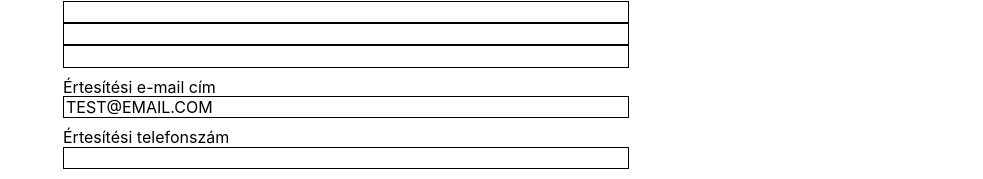
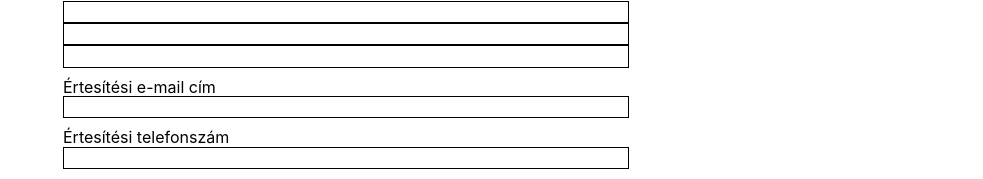
Before and after one commit to rollethu/noe, a React (Create React App) app in the folder code/frontend/: page /szemelyes-adatok in a window 1280 px wide. Shown: the part 298-477 px from the top of the page, without its empty margins (297-1280 px from the left). Built offline with nearby package versions, Linux system fonts and the light colour scheme.

Commit message:
Remove providing default email as it comes from the appointment

```diff
--- a/code/frontend/src/screens/SeatDetails.jsx
+++ b/code/frontend/src/screens/SeatDetails.jsx
@@ -31,7 +31,6 @@ export default function SeatDetails() {
   if (process.env.NODE_ENV === "development") {
     appointmentUrl =
       "http://localhost:8000/api/appointments/54d027ec-3f32-49d8-91d1-d5a1ea2ad5c8/";
-    appointment.email = "TEST@EMAIL.COM";
   }
   const { register, handleSubmit, setError, errors, watch } = useForm({
     defaultValues: {
```
